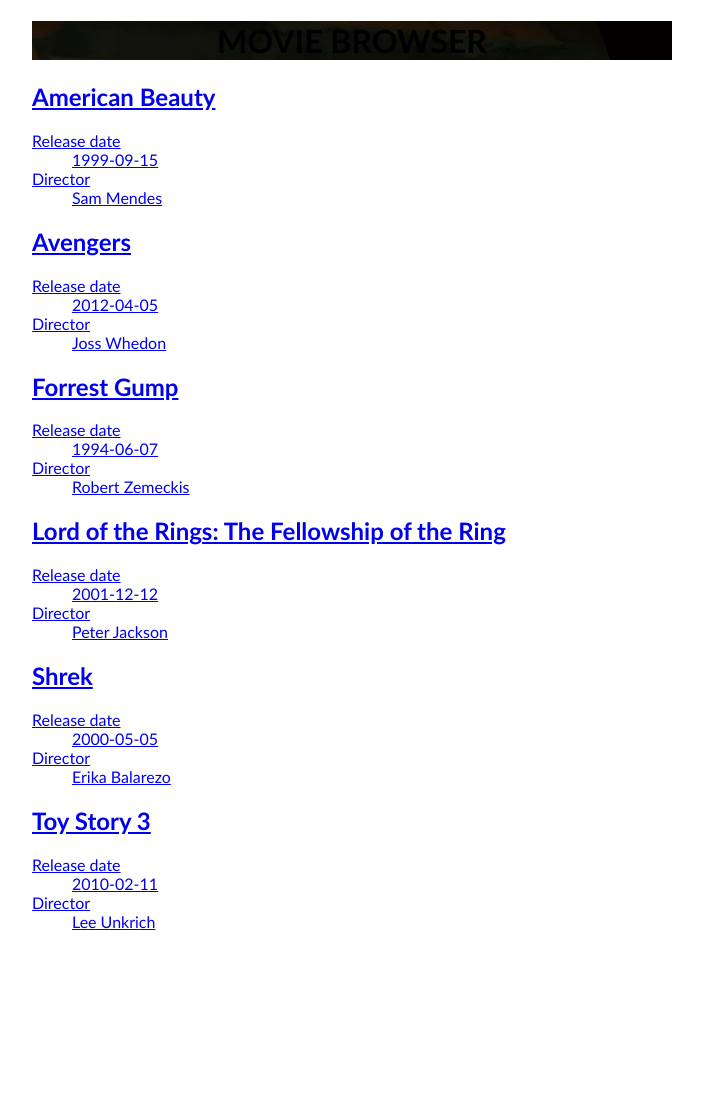
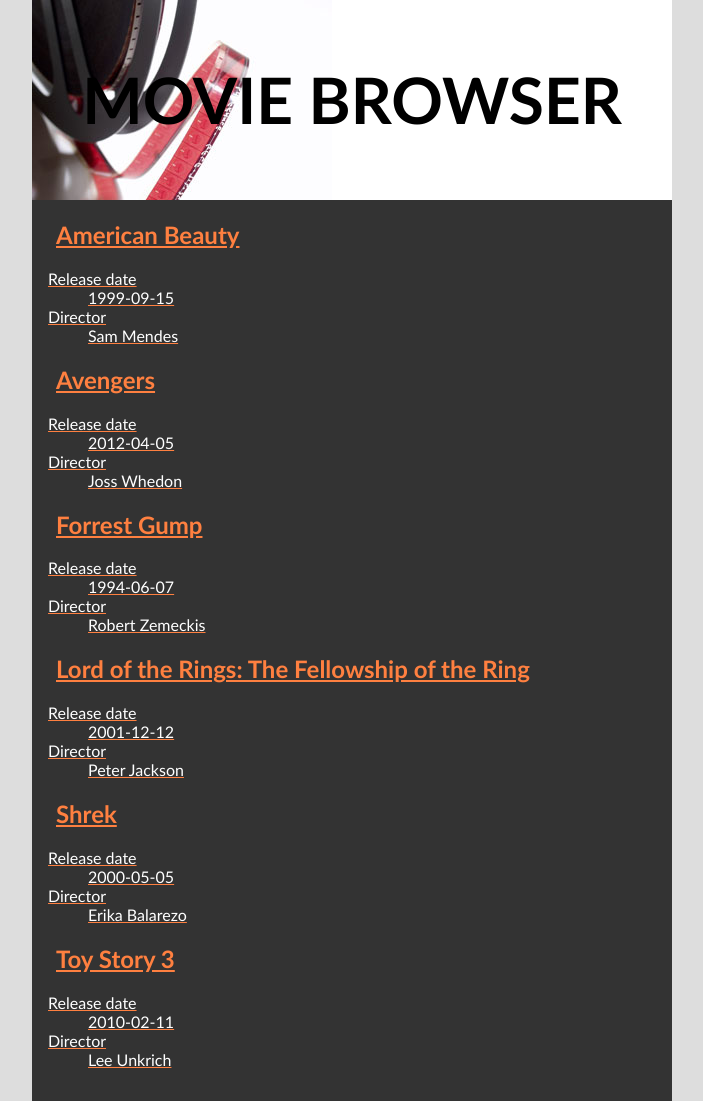
Before and after one commit to erikabalarezo/assignments, a PHP site: page / in a window 1280 px wide. Shown: the whole page, without its empty margins (288-991 px from the left). Before the commit the page ends 930 px from the top, so only its background shows below. Run offline with PHP 8.4, Linux system fonts and the light colour scheme; data comes from the database, SQL or seed files in the repository.

Commit message:
Added style for movie browser.

```diff
--- a/mtm1531/assignment-5/css/general.css
+++ b/mtm1531/assignment-5/css/general.css
@@ -1,19 +1,39 @@
 @charset "utf-8";
 /* CSS Document */
 html {
-	background:#ffffff;
+	background:#DDD;
 }
 body {
 	margin: 0 auto;
-	padding: 0;
-	/*background-color: #AFD8D8;*/
+	padding: 0 0 1em 0;
+	/*padding-left: 1em;*/
+	background-color: #333;
 	/*background:#999 url('../images/cinepic.jpg') no-repeat right top;*/
 	font-family: "Trebuchet MS", Arial, Helvetica, sans-serif;
 	width: 50%;
+
 }
 h1 {
-	background:#999 url('../images/cinepic.jpg') no-repeat right top;
+	background:#ffffff url('../images/moviebackground.jpg') no-repeat left top;
+	margin: 0;
+	/*padding-top: 2em;*/
+	padding-left: 0;
+	/*lineheight: 200px;*/
+	line-height: 200px;
+	width: 100%;
 	text-align: center;
-	font-size: 2em;
+	font-size: 4em;
 	text-transform: uppercase;
+	/*position:absolute;
+	top: 4em;*/
 }
+h2, dl {
+	padding-left: 1em;
+
+}
+dl {
+	color: #FFF;
+}
+a {
+	color:#FF8040;
+}
```
